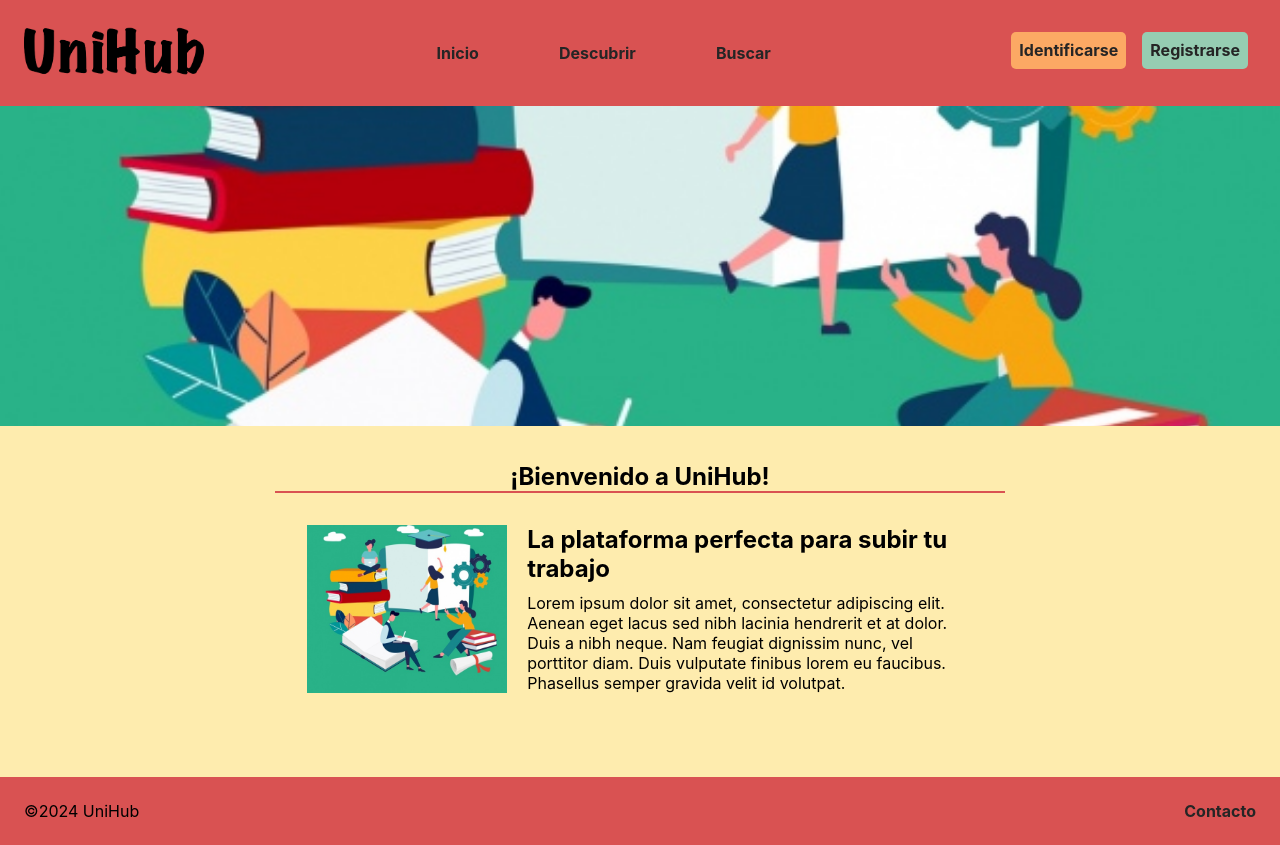
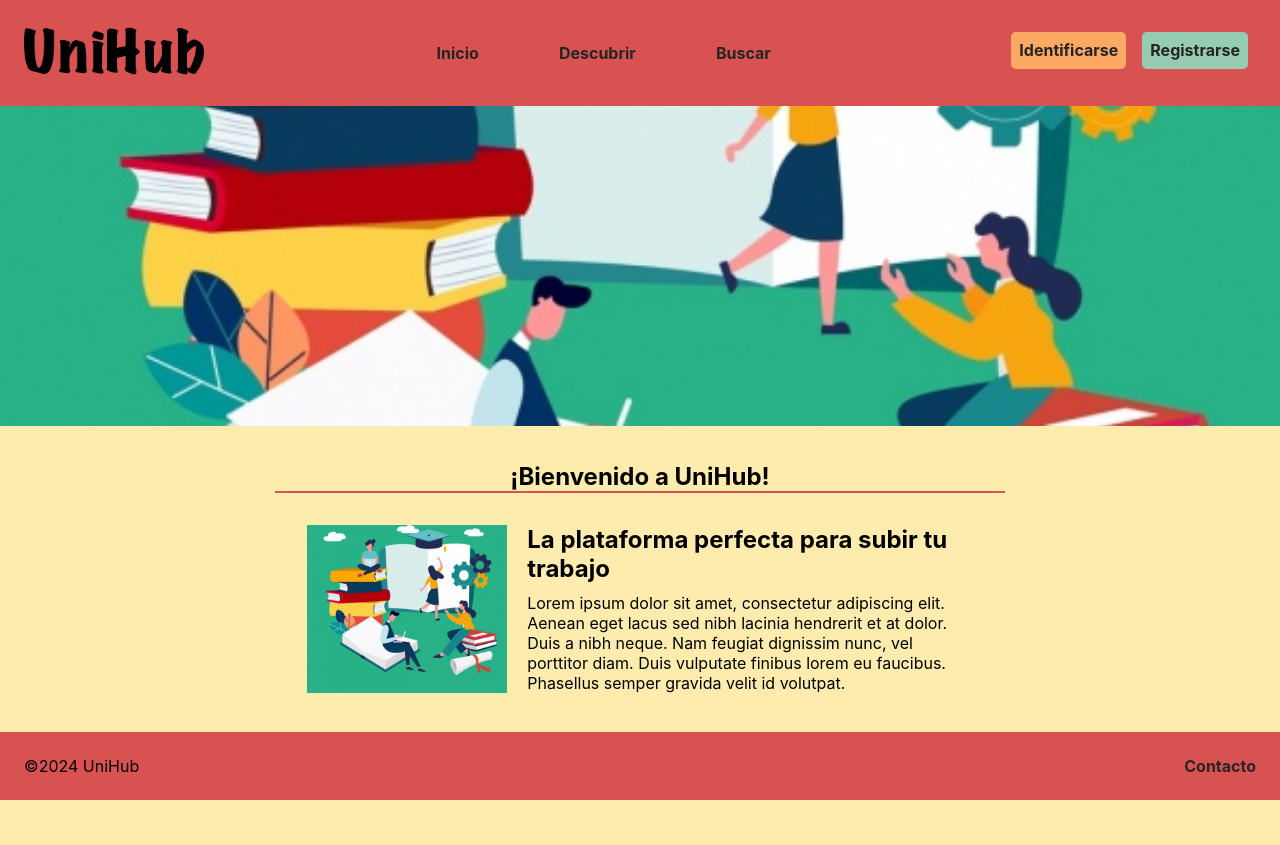
Before and after one commit to Dinastia-Harzu/UniHub, a React (Create React App) app in the folder frontend/unihub/: page / in a window 1280 px wide. After the commit the page ends 800 px from the top, so only its background shows below. Built offline with nearby package versions, Linux system fonts and the light colour scheme.

Commit message:
Arreglar Footer

```diff
--- a/frontend/unihub/src/components/commons/Footer.js
+++ b/frontend/unihub/src/components/commons/Footer.js
@@ -2,7 +2,7 @@ import React from 'react';
 
 export default function Footer() {
   return (
-    <div className="navbar">
+    <div className="navbar footer">
       <div className="container1">
         <p>&copy;2024 UniHub</p>
       </div>
--- a/frontend/unihub/src/styles/general.css
+++ b/frontend/unihub/src/styles/general.css
@@ -87,6 +87,12 @@ body {
   width: 100%;
 }
 
+.footer {
+  position: fixed;
+  bottom: 0;
+  width: 100%;
+}
+
 @media screen and (max-width: 870px) {
   .navbar {
     display: grid;
```
